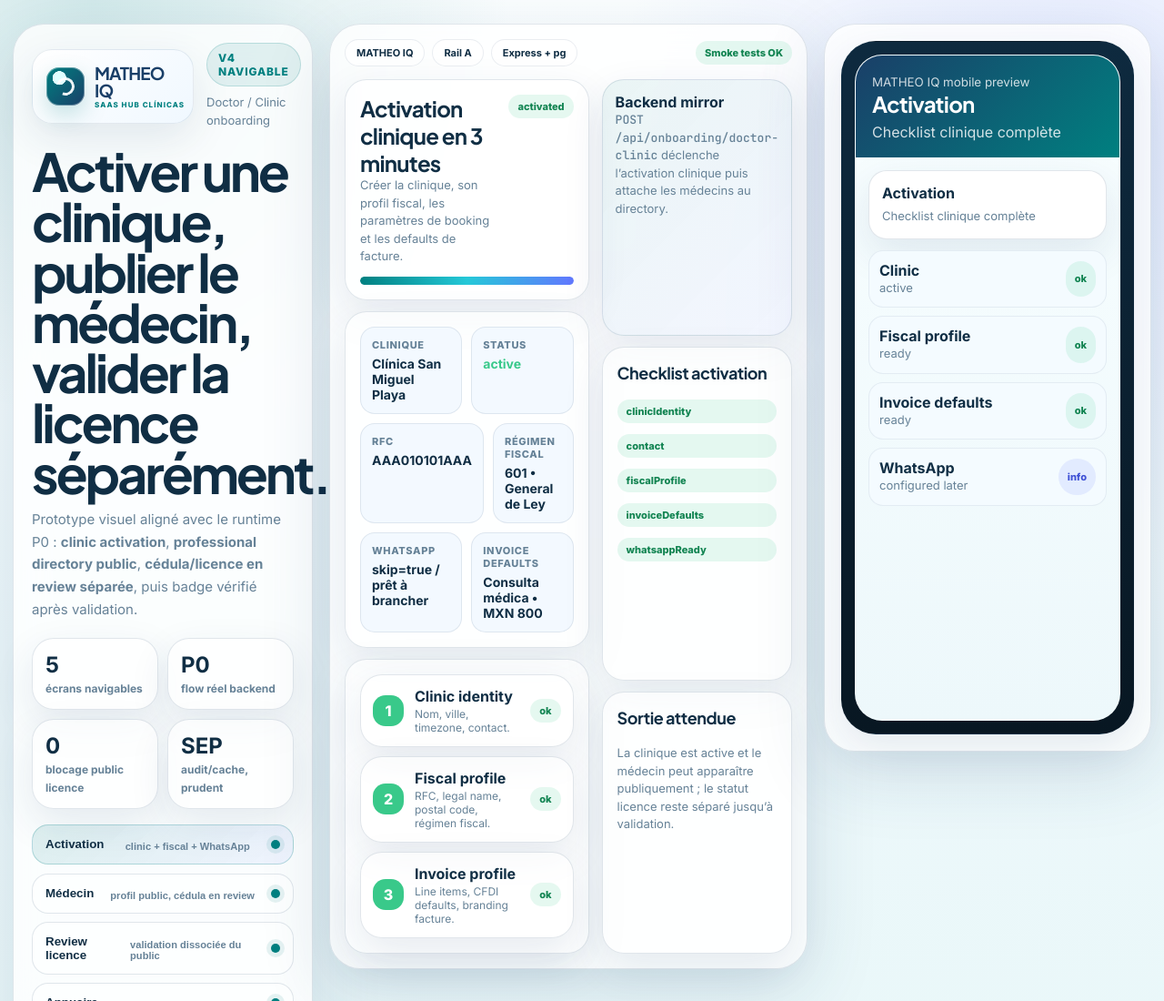
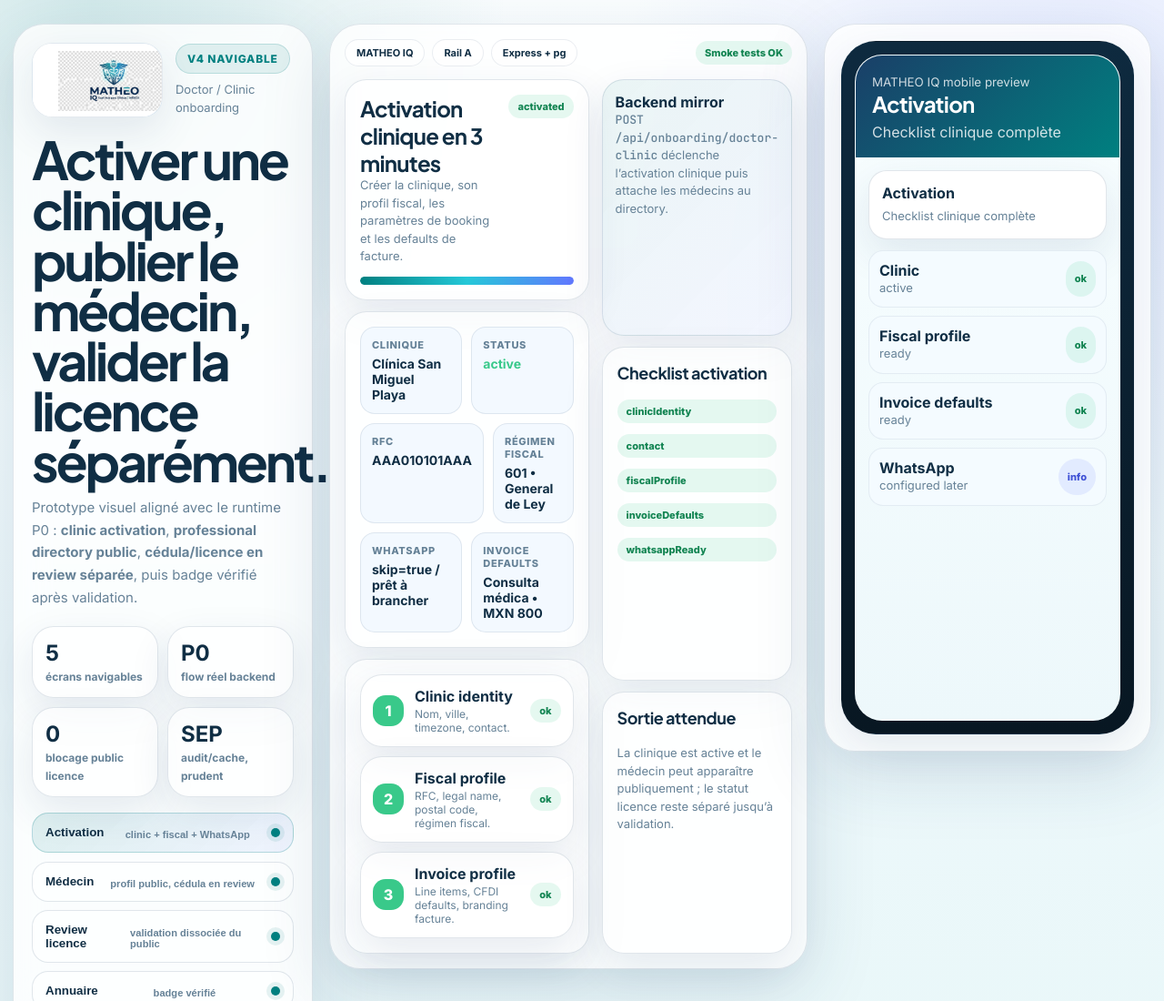
Before and after one commit to astroclawdrobot-tech/matheoiq-preview, a plain HTML site: page web-prototypes/matheoiq-doctor-clinic-onboarding-v4-2026-05-04.html in a window 1280 px wide. Shown: the top 1100 px of the page at 91% size. Drawn offline with Linux system fonts and the light colour scheme.

Commit message:
fix(preview): restore real V4 logo

```diff
--- a/web-prototypes/matheoiq-doctor-clinic-onboarding-v4-2026-05-04.html
+++ b/web-prototypes/matheoiq-doctor-clinic-onboarding-v4-2026-05-04.html
@@ -19,7 +19,7 @@
     *{box-sizing:border-box} html{scroll-behavior:smooth} body{margin:0;min-height:100vh;font-family:var(--font-ui);color:var(--ink);background:radial-gradient(circle at 8% 0%,rgba(0,128,128,.16),transparent 26%),radial-gradient(circle at 92% 10%,rgba(98,119,255,.14),transparent 30%),linear-gradient(180deg,#fbfeff,var(--bg) 54%,#e8f7f8)}
     a{color:inherit} .shell{width:min(1440px,calc(100% - 28px));margin:0 auto;padding:26px 0 42px;display:grid;grid-template-columns:330px minmax(480px,1fr) 360px;gap:18px;align-items:start}
     .glass{background:var(--panel);border:1px solid var(--line);box-shadow:var(--shadow);backdrop-filter:blur(18px);-webkit-backdrop-filter:blur(18px)}
-    .panel{border-radius:var(--radius-xl);padding:20px}.hero{position:sticky;top:18px}.logo{display:flex;gap:14px;align-items:center}.logo-mark{width:178px;min-height:82px;border-radius:22px;background:linear-gradient(135deg,#ffffff,#f0f8ff);box-shadow:var(--shadow-soft);border:1px solid rgba(26,63,104,.10);display:flex;align-items:center;gap:11px;padding:13px 15px}.logo-emblem{width:42px;height:42px;border-radius:14px;background:radial-gradient(circle at 34% 28%,#e0ffff 0 18%,transparent 19%),linear-gradient(135deg,var(--teal),var(--navy));box-shadow:inset 0 0 0 1px rgba(255,255,255,.35),0 10px 26px rgba(0,128,128,.22);position:relative;flex:0 0 auto}.logo-emblem:after{content:"";position:absolute;inset:11px;border:3px solid rgba(255,255,255,.92);border-left-color:transparent;border-radius:50%;transform:rotate(-24deg)}.logo-word{display:grid;gap:2px;line-height:1}.logo-word strong{font-family:var(--font-display);font-size:19px;letter-spacing:-.045em;color:var(--navy)}.logo-word span{font-size:8px;font-weight:900;letter-spacing:.13em;text-transform:uppercase;color:var(--teal);white-space:nowrap}
+    .panel{border-radius:var(--radius-xl);padding:20px}.hero{position:sticky;top:18px}.logo{display:flex;gap:14px;align-items:center}.logo-mark{width:178px;height:82px;border-radius:22px;overflow:hidden;background:linear-gradient(135deg,#ffffff,#f0f8ff);box-shadow:var(--shadow-soft);border:1px solid rgba(26,63,104,.10);display:grid;place-items:center}.logo-mark img{width:178px;height:82px;object-fit:contain;object-position:center;display:block;background:#fff;padding:8px}
     .eyebrow,.chip,.pill{display:inline-flex;align-items:center;gap:8px;border-radius:999px;font-weight:800;letter-spacing:.07em;text-transform:uppercase}.eyebrow{padding:8px 12px;background:rgba(0,128,128,.1);border:1px solid rgba(0,128,128,.18);color:var(--teal);font-size:12px}.chip,.pill{min-height:30px;padding:0 12px;background:rgba(255,255,255,.66);border:1px solid rgba(26,63,104,.09);color:var(--muted);font-size:11px}.pill{letter-spacing:0;text-transform:none;font-weight:700;color:var(--ink)}
     h1,h2,h3,h4{font-family:var(--font-display);margin:0}h1{font-size:clamp(34px,4.5vw,58px);line-height:.96;letter-spacing:-.055em;margin:18px 0 12px}h2{font-size:24px;letter-spacing:-.03em}h3{font-size:18px;letter-spacing:-.025em}p{margin:0}.lead{color:var(--muted);line-height:1.65;font-size:15px}.mono,code{font-family:var(--font-mono)}
     .stack{display:grid;gap:12px}.mt{margin-top:18px}.metrics{display:grid;grid-template-columns:1fr 1fr;gap:10px}.metric,.card,.step,.row,.device,.note{border:1px solid var(--line);background:rgba(255,255,255,.62);border-radius:var(--radius-lg);box-shadow:var(--shadow-soft)}.metric{padding:14px}.metric strong{display:block;font-size:24px}.metric span{color:var(--muted);font-size:12px;font-weight:700}
@@ -39,7 +39,7 @@
   <main class="shell">
     <aside class="panel glass hero">
       <div class="logo">
-        <div class="logo-mark" role="img" aria-label="MATHEO IQ logo"><div class="logo-emblem"></div><div class="logo-word"><strong>MATHEO IQ</strong><span>SaaS Hub Clínicas</span></div></div>
+        <div class="logo-mark"><img src="../branding/assets-2026-04-20/matheo-iq-primary-logo-lockup-saas-hub-clinicas-mexico-v1.jpg" alt="MATHEO IQ logo" /></div>
         <div><span class="eyebrow">V4 navigable</span><p class="sub mt" style="margin-top:8px">Doctor / Clinic onboarding</p></div>
       </div>
       <h1>Activer une clinique, publier le médecin, valider la licence séparément.</h1>
```
